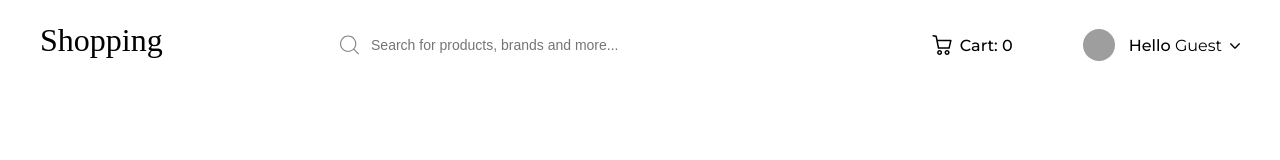
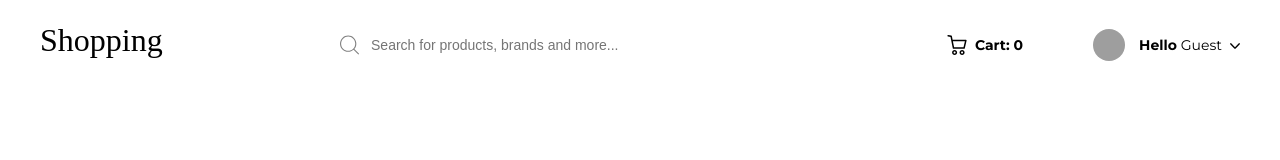
Before and after one commit to Cool-Dev121/next-ecommerce, a Next.js app: page / in a window 1280 px wide. Shown: the top 160 px of the page. Built offline with nearby package versions, Linux system fonts and the light colour scheme; grey boxes are pictures that could not be loaded; a web font is replaced by a local one.

Commit message:
Update header font size and weight

```diff
--- a/components/Header/header.module.scss
+++ b/components/Header/header.module.scss
@@ -4,6 +4,7 @@
   height: 90px;
   display: flex;
   align-items: center;
+  font-size: 14px;
 
   .logo {
     font-family: "Sansita Swashed", cursive;
@@ -34,11 +35,10 @@
   }
   .rightContent {
     display: flex;
-    font-weight: 500;
+    font-weight: bold;
     margin-left: auto;
 
     .cartContainer {
-      font-weight: 500;
       display: flex;
       align-items: center;
 
```
